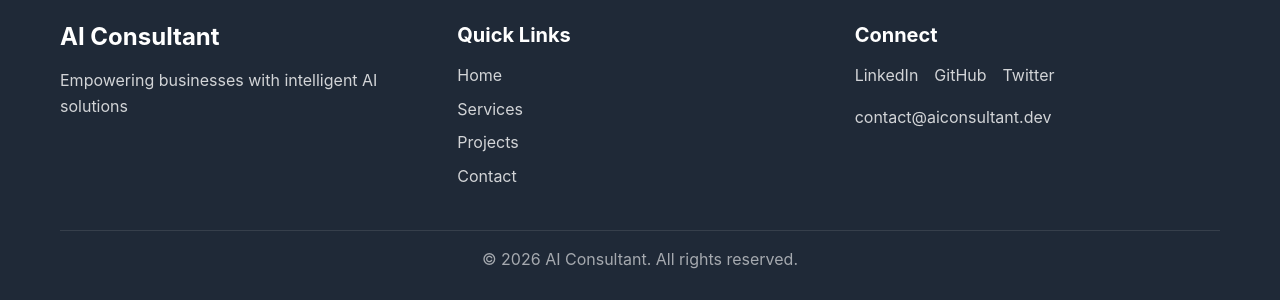
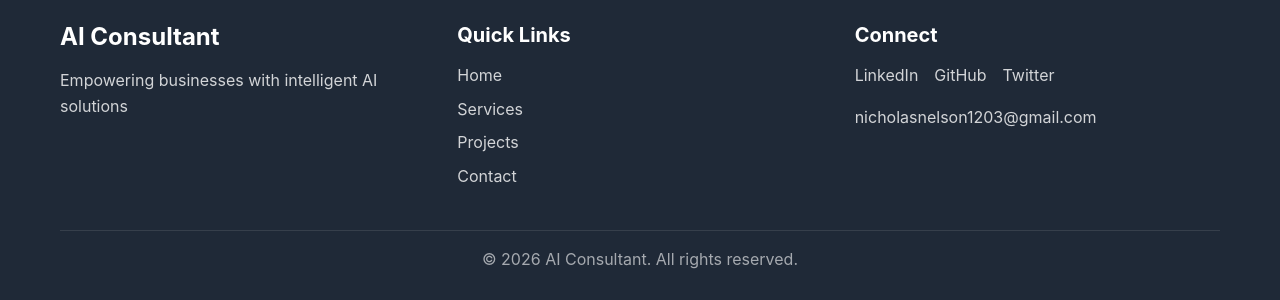
Before and after one commit to Eagolo135/Eagolo135.github.io, a Jekyll site: the page built from index.html, in a window 1280 px wide and 900 px high, scrolled down 2063 px. Shown: the part 596-896 px from the top of the window. Built offline with Jekyll 4.4.1, drawn with Linux system fonts in a browser that asks for light colours.

Commit message:
Update phone number format and change email address

```diff
--- a/_data/site.yml
+++ b/_data/site.yml
@@ -177,8 +177,8 @@
       - FastAPI
     demo_link: "#"
     github_link: "#"
-email: contact@aiconsultant.dev
-phone: "8622247718"
+email: nicholasnelson1203@gmail.com
+phone: (862) 224-7718
 formspree_endpoint: https://formspree.io/f/xpqjpvgn
 social:
   - platform: LinkedIn
```
